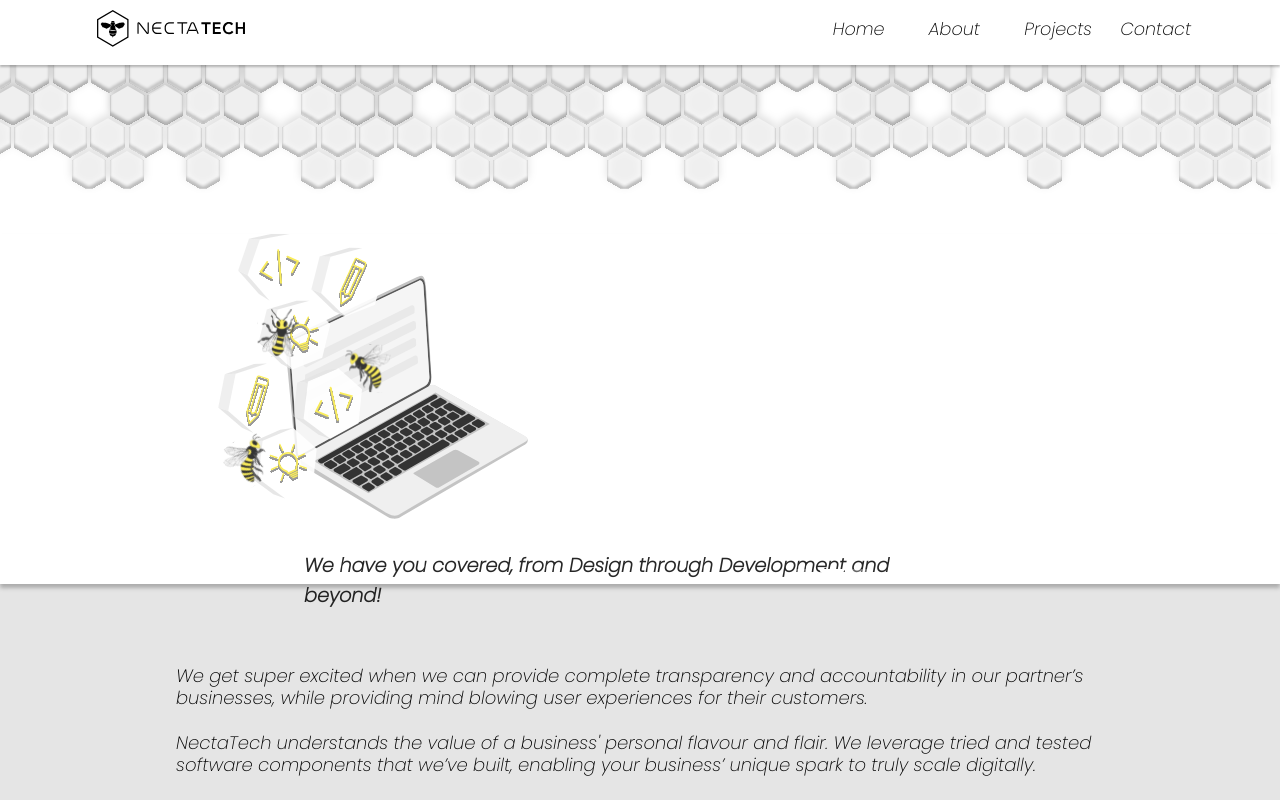
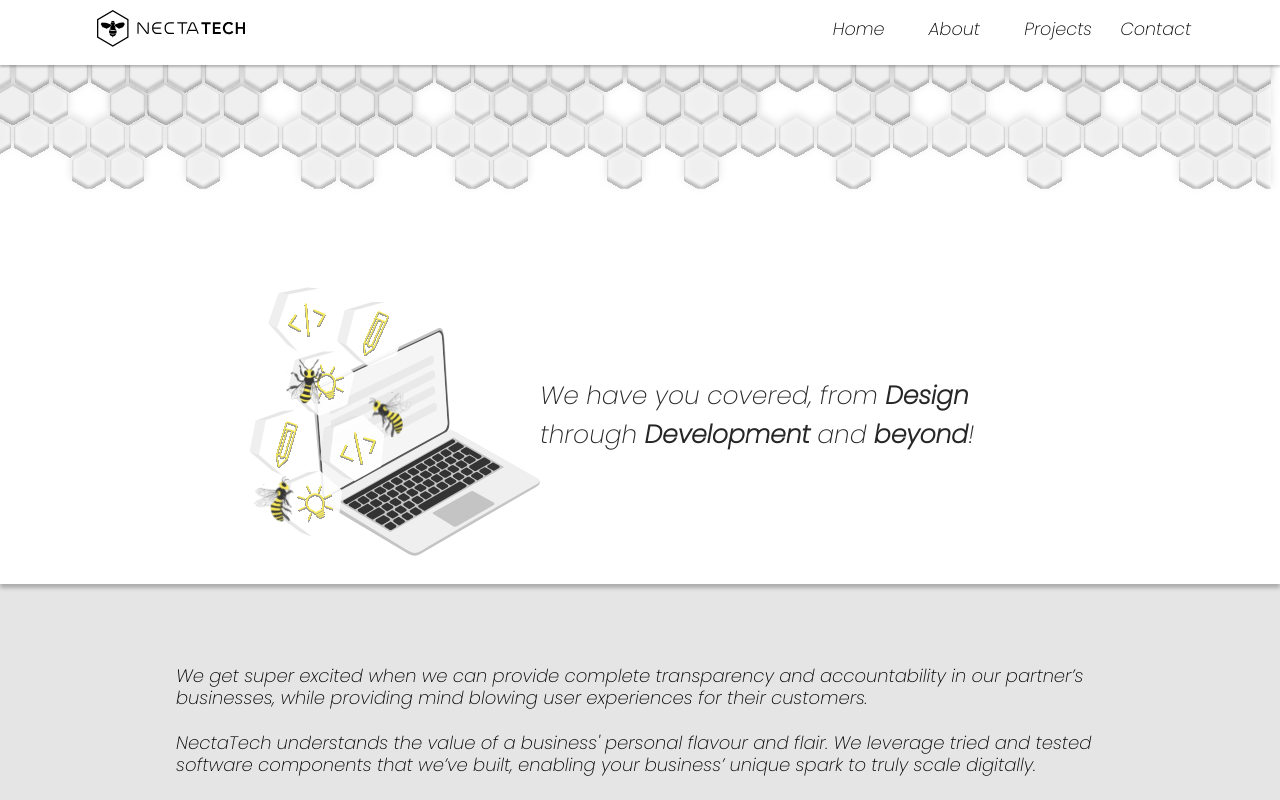
Before and after one commit to kaygeek/NectaTech, a React (Create React App) app: page / in a window 1280 px wide. Shown: the top 800 px of the page. Built offline with nearby package versions, Linux system fonts and the light colour scheme.

Commit message:
feat: fixed carousel layout using styled component

```diff
--- a/src/components/pages/home/homeCarousal.jsx
+++ b/src/components/pages/home/homeCarousal.jsx
@@ -10,46 +10,66 @@ import third_slide from "./home_imgs/third_slide.svg";
 
 const CarouselStyle = styled(Carousel)`
   /* position: relative; */
-  display:flex;
-  flex-direction:row;
   width: 100%;
   height: 350px;
   background: #ffffff;
   box-shadow: 0px 4px 4px rgba(0, 0, 0, 0.25);
 `
 
+const Frame = styled.div`
+  display: flex !important;
+  width: 100% !important;
+  justify-content: center;
+  align-items: center;
 
+  padding: 40px;
+
+  @media only screen and (max-width: 768px) {
+    padding: 20px 10px;
+  }
+
+  img {
+    width: 50%;
+    max-width: 400px;
+  }
+
+  p {
+    width: 50%;
+    max-width: 500px;
+    font-size: 25px;
+    margin: 0;
+  }
+`
 
 function HomeCarousel() {
   return (
       <CarouselStyle autoplay>
 
-        <div className="flex-container">
-          <p className="description1">
+        <Frame>
+          <p >
             <b>NectaTech</b> builds robust and scalable software platforms,
                geared towards putting the power in the user’s hands.
           </p>
-          <div>
-           <img className="slide-img1" src={first_slide} alt="laptop" />
-          </div>
+           <img src={first_slide} alt="laptop" />
 
-        </div>
-        <div className="carousel-container">
+        </Frame>
 
-          <img className="slide-img2" src={second_slide} alt="laptop" />
-          <p className="description2">
+        <Frame>
+
+          <img src={second_slide} style={{maxWidth: '300px'}} alt="laptop" />
+          <p>
            We have you covered, from <b>Design</b> through <b>Development</b> and <b>beyond</b>!
           </p>
-        </div>
+        </Frame>
 
-        <div className="carousel-container">
-          <p className="description3">
+        <Frame>
+          <p>
               Our Team keeps working to bring the most sustainable and fresh
               tech to the table to make sure our platforms are sustainable and
               adaptable.
           </p>
-          <img className="slide-img3" src={third_slide} alt="laptop" />
-        </div>
+          <img src={third_slide} alt="laptop" />
+        </Frame>
 
         {/* </div> */}
 
```
